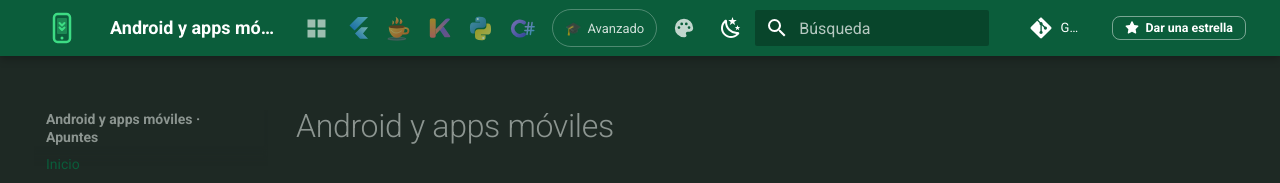
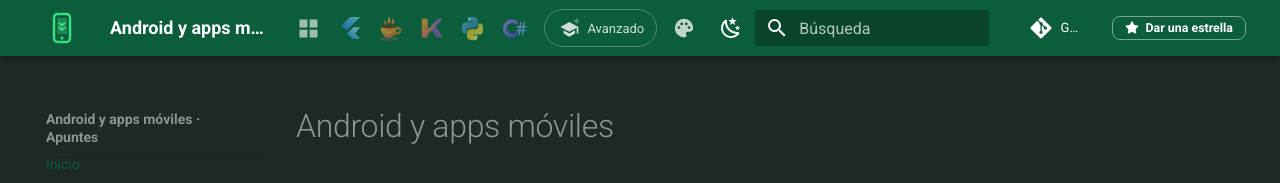
Before and after one commit to apuntes-dam/android-apuntes, an MkDocs documentation site: the page built from docs/index.md, in a window 1280 px wide. Shown: the top 183 px of the page. Built offline with MkDocs 1.6.1 and Material for MkDocs 9.7.7, drawn with Linux system fonts in a browser that asks for light colours; comment, search, counter and statistics services are not loaded.

Commit message:
Icono del modo Avanzado: birrete con chispa en SVG (sustituye al emoji) y el mismo icono en el título del menú
Co-Authored-By: Claude Sonnet 5.5 <noreply@anthropic.com>

```diff
--- a/docs/assets/lenguajes.css
+++ b/docs/assets/lenguajes.css
@@ -251,6 +251,15 @@ html:not([data-avanzado]) .nav-avanzado { display: none; }
 .av-btn:hover { opacity: 1; background: rgba(255,255,255,.14); }
 .av-btn[aria-checked="true"] { opacity: 1; background: rgba(255,255,255,.24); border-color: rgba(255,255,255,.85); font-weight: 700; }
 @media (max-width: 59.9375em) { .av-btn .av-txt { display: none; } .av-btn { padding: 0 .45rem; } }
+.av-ico { flex: none; width: 1.2rem; height: 1.2rem; transition: transform .25s; }
+.av-chispa { fill: currentColor; opacity: .4; transform-box: fill-box; transform-origin: center; transition: opacity .2s; }
+.av-btn:hover .av-ico, .av-btn:focus-visible .av-ico { transform: rotate(-9deg) scale(1.08); }
+.av-btn[aria-checked="true"] .av-chispa { opacity: 1; filter: drop-shadow(0 0 2px currentColor); animation: av-brillo 2.6s ease-in-out infinite; }
+@keyframes av-brillo { 50% { transform: scale(1.3) rotate(25deg); } }
+/* título «Avanzado» del menú lateral: mismo icono, sin movimiento */
+.nav-avanzado .md-nav__link > .av-ico { width: .9rem; height: .9rem; margin: .05rem .35rem 0 0; }
+.nav-avanzado .md-nav__link > .av-ico .av-chispa { opacity: 1; }
+@media (prefers-reduced-motion: reduce) { .av-btn[aria-checked="true"] .av-chispa { animation: none; } .av-ico { transition: none; } }
 
 /* Navidad y Futuro */
 :root[data-estacion="navidad"] > * { --md-primary-fg-color: #9b1c31; --md-primary-fg-color--dark: #6e1223; --md-primary-fg-color--light: #d94a5e; --md-accent-fg-color: #1b5e20; }
--- a/docs/assets/lenguajes.js
+++ b/docs/assets/lenguajes.js
@@ -1598,11 +1598,20 @@
   /* quien llega a una página avanzada (por un enlace o el buscador) ve el menú avanzado, sin guardarlo */
   aplicarAvanzado(avanzado.get() || location.pathname.indexOf("/avanzado/") >= 0);
 
+  /* birrete con una chispa: monocromo como el resto de iconos de la cabecera; la chispa se enciende con el modo avanzado */
+  var AV_SVG = '<svg class="av-ico" viewBox="0 0 24 24" aria-hidden="true">' +
+    '<path fill="currentColor" transform="translate(2.5 3.5) scale(.82)" d="M5 13.18v4L12 21l7-3.82v-4L12 17zM12 3 1 9l11 6 9-4.91V17h2V9z"/>' +
+    '<path class="av-chispa" d="M19.5 1.4 20.4 4.1 23.1 5 20.4 5.9 19.5 8.6 18.6 5.9 15.9 5 18.6 4.1z"/></svg>';
+
   function marcarNavAvanzado() {
     var n = 0;
     document.querySelectorAll(".md-nav--primary > .md-nav__list > .md-nav__item").forEach(function (li) {
       var es = Array.prototype.some.call(li.querySelectorAll("a[href]"), function (a) { return a.pathname.indexOf("/avanzado/") >= 0; });
-      if (es) { li.classList.add("nav-avanzado"); n++; }
+      if (!es) return;
+      li.classList.add("nav-avanzado");
+      /* el primero es el título de la sección: lleva el mismo icono que el interruptor */
+      if (!n && !li.querySelector(".av-ico")) li.querySelector("a").insertAdjacentHTML("afterbegin", AV_SVG);
+      n++;
     });
     return n;
   }
@@ -1615,7 +1624,7 @@
     btn.className = "av-btn";
     btn.setAttribute("role", "switch");
     btn.title = "Modo avanzado: muestra el material avanzado en el menú";
-    btn.innerHTML = '<span aria-hidden="true">🎓</span><span class="av-txt">Avanzado</span>';
+    btn.innerHTML = AV_SVG + '<span class="av-txt">Avanzado</span>';
     function pintar() { btn.setAttribute("aria-checked", document.documentElement.hasAttribute("data-avanzado") ? "true" : "false"); }
     btn.addEventListener("click", function () {
       var on = !document.documentElement.hasAttribute("data-avanzado");
--- a/mkdocs.yml
+++ b/mkdocs.yml
@@ -28,7 +28,7 @@ theme:
 extra_css:
   - assets/narrador.css
   - assets/extra.css
-  - assets/lenguajes.css?v=6298794d
+  - assets/lenguajes.css?v=2264daec
 extra_javascript:
   - assets/narrador.js
 extra:
--- a/overrides/main.html
+++ b/overrides/main.html
@@ -1,5 +1,5 @@
 {% extends "base.html" %}
 {% block extrahead %}
   {{ super() }}
-  <script src="{{ 'assets/lenguajes.js?v=6298794d' | url }}"></script>
+  <script src="{{ 'assets/lenguajes.js?v=2264daec' | url }}"></script>
 {% endblock %}
```
